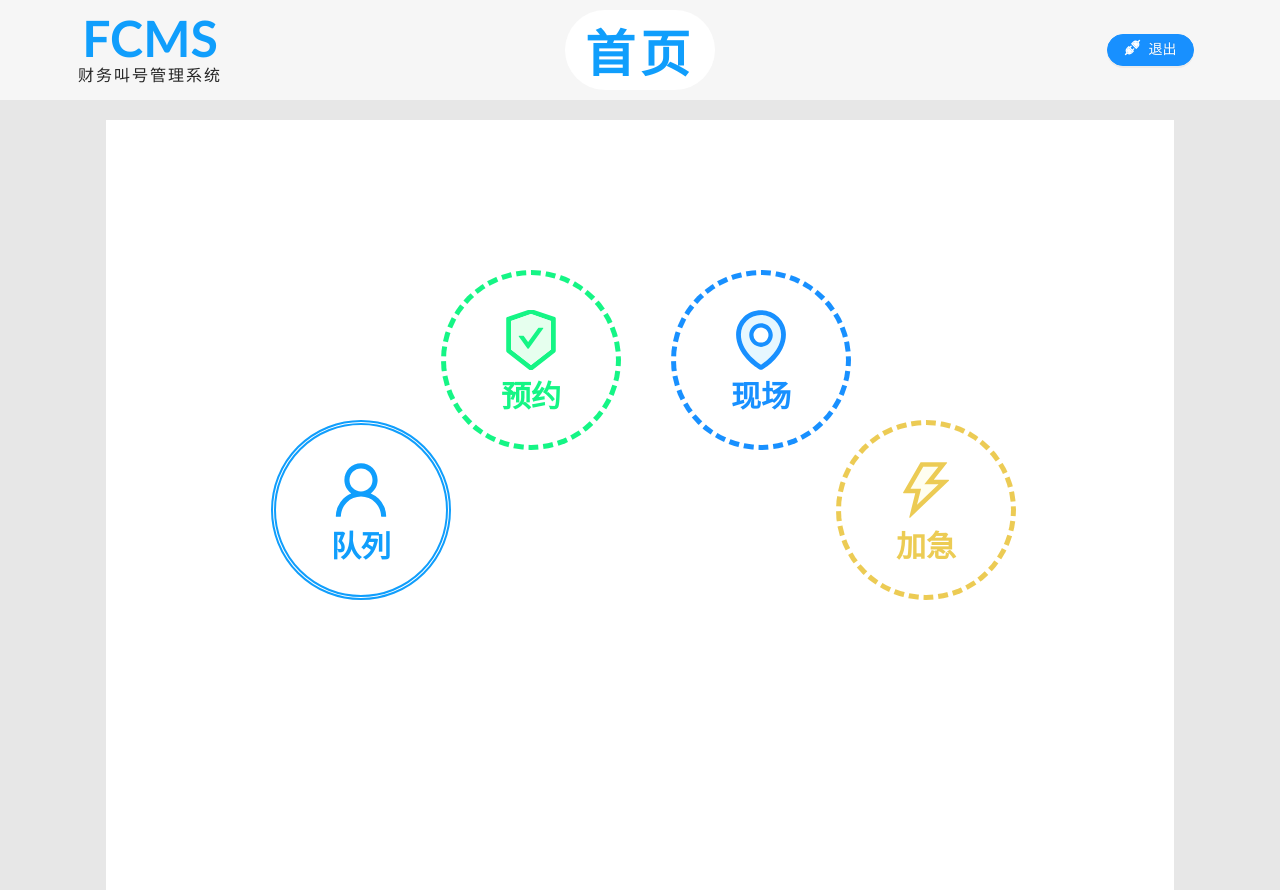
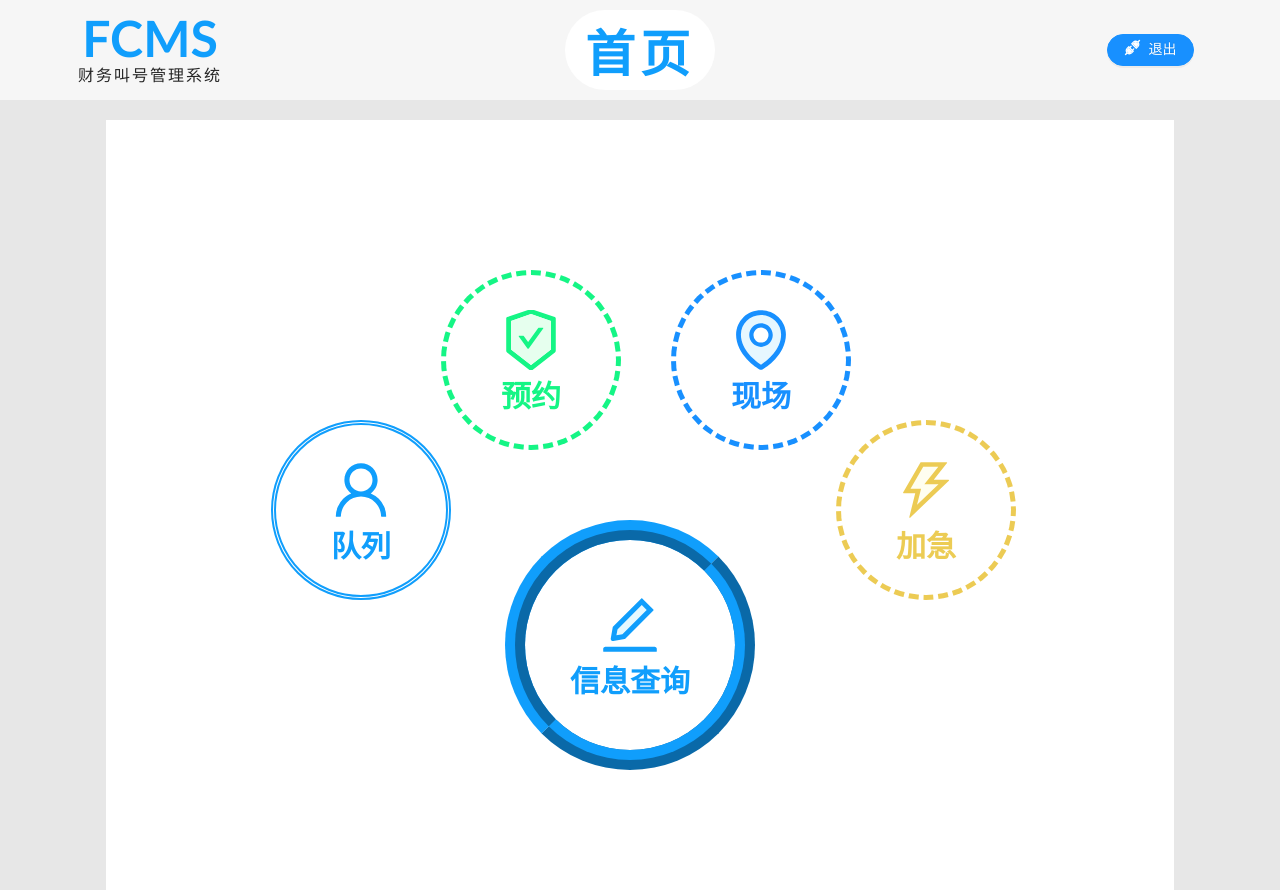
Before and after one commit to zwm-Future/call, a React (Create React App) app: page /#/home/index in a window 1280 px wide. Built offline with nearby package versions, Linux system fonts and the light colour scheme; sample sign-in values are in the browser's storage.

Commit message:
信息查询

```diff
--- a/src/pages/main/index.js
+++ b/src/pages/main/index.js
@@ -48,13 +48,13 @@ const items = [
         icon: () => (<ThunderboltTwoTone className="item-icon" twoToneColor='#eccb52fc' />),
         hasSelect: true
     },
-    // {
-    //     title: '信息查询',
-    //     to: '/home/message',
-    //     classNames: 'message-item',
-    //     icon: () => (<EditTwoTone className="item-icon" twoToneColor='#109efc' />),
-    //     hasSelect: false
-    // },
+    {
+        title: '信息查询',
+        to: '/home/message',
+        classNames: 'message-item',
+        icon: () => (<EditTwoTone className="item-icon" twoToneColor='#109efc' />),
+        hasSelect: false
+    },
 ]
 
 export default memo(function Main(props) {
--- a/src/pages/message/index.js
+++ b/src/pages/message/index.js
@@ -153,6 +153,7 @@ export default memo(function Message(props) {
             message.warning('请输入内容！');
             return;
         }
+        message.error('请求异常');
         //请求数据
     }
     const title = (
@@ -174,7 +175,7 @@ export default memo(function Message(props) {
                 <Table
                     bordered
                     columns={columns}
-                    dataSource={dataSource}
+                    // dataSource={dataSource}
                     rowKey="_id"
                 >
                 </Table>
```
